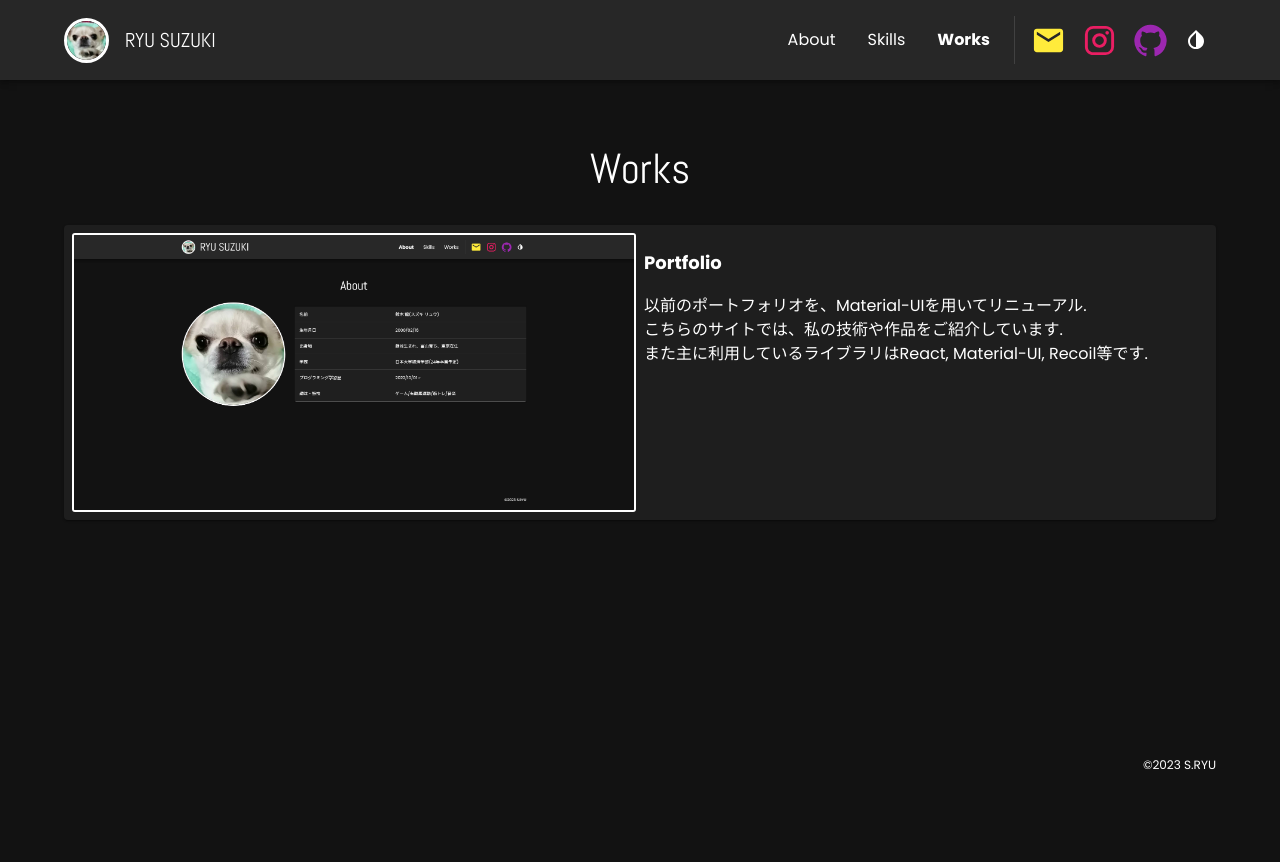
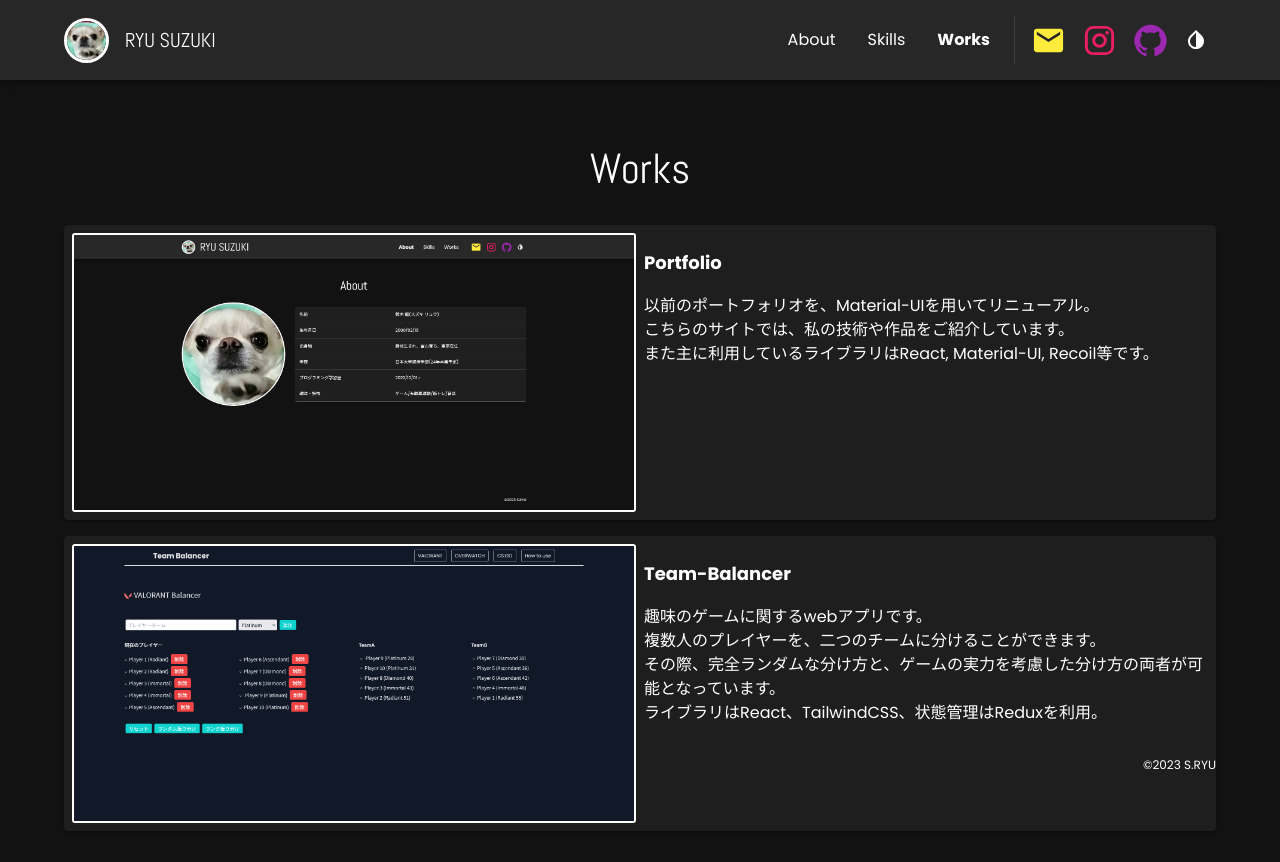
Before and after one commit to R216YU/Portfolio-R216YU, a React (Create React App) app: page /works in a window 1280 px wide. Shown: the top 862 px of the page. Before the commit the page ends 800 px from the top, so only its background shows below. Built offline with nearby package versions, Linux system fonts and the light colour scheme.

Commit message:
ページハイライトatom追加 works完成

```diff
--- a/src/App.js
+++ b/src/App.js
@@ -1,17 +1,13 @@
 import React from "react";
-
 import { useRecoilState } from "recoil";
 import { modeAtom } from "./recoil/modeAtom";
-
 import { Routes, Route } from "react-router-dom";
-
 import "./App.css";
 import Header from "./components/Header";
 import Footer from "./components/Footer";
 import About from "./components/About";
 import Skills from "./components/Skills";
 import Works from "./components/Works";
-
 import { CssBaseline, ThemeProvider, createTheme } from "@mui/material";
 
 function App() {
--- a/src/components/Works.jsx
+++ b/src/components/Works.jsx
@@ -3,6 +3,7 @@ import { useSetRecoilState } from "recoil";
 import { pageAtom } from "../recoil/pageAtom";
 import { useEffect } from "react";
 import portfolioImage from "../images/works/portfolioImage.png";
+import teamBalancerImage from "../images/works/teamBalancerImage.png";
 
 const Works = () => {
   const setPage = useSetRecoilState(pageAtom);
@@ -14,8 +15,14 @@ const Works = () => {
     {
       title: "Portfolio",
       image: portfolioImage,
-      text: `以前のポートフォリオを、Material-UIを用いてリニューアル.\nこちらのサイトでは、私の技術や作品をご紹介しています.\nまた主に利用しているライブラリはReact, Material-UI, Recoil等です.`,
+      text: `以前のポートフォリオを、Material-UIを用いてリニューアル。\nこちらのサイトでは、私の技術や作品をご紹介しています。\nまた主に利用しているライブラリはReact, Material-UI, Recoil等です。`,
       url: "",
+    },
+    {
+      title: "Team-Balancer",
+      image: teamBalancerImage,
+      text: `趣味のゲームに関するwebアプリです。\n複数人のプレイヤーを、二つのチームに分けることができます。\nその際、完全ランダムな分け方と、ゲームの実力を考慮した分け方の両者が可能となっています。\nライブラリはReact、TailwindCSS、状態管理はReduxを利用。`,
+      url: "https://team-balancer.vercel.app/",
     },
   ];
 
@@ -62,6 +69,8 @@ const Works = () => {
                     color="inherit"
                     underline="hover"
                     href={work.url}
+                    target="_blank"
+                    rel="noopener noreferrer"
                     sx={{ cursor: "pointer" }}
                   >
                     {work.title}
@@ -71,7 +80,7 @@ const Works = () => {
                   variant="body1"
                   sx={{
                     whiteSpace: "pre-wrap",
-                    textAlign: { xs: "center", md: "left" },
+                    textAlign: { md: "left" },
                   }}
                 >
                   {work.text}
--- a/src/recoil/pageAtom.js
+++ b/src/recoil/pageAtom.js
@@ -1,6 +1,6 @@
 import { atom } from "recoil";
 
 export const pageAtom = atom({
-  key: "ViewingPage",
+  key: "PageHighlight",
   default: "about",
 });
```
